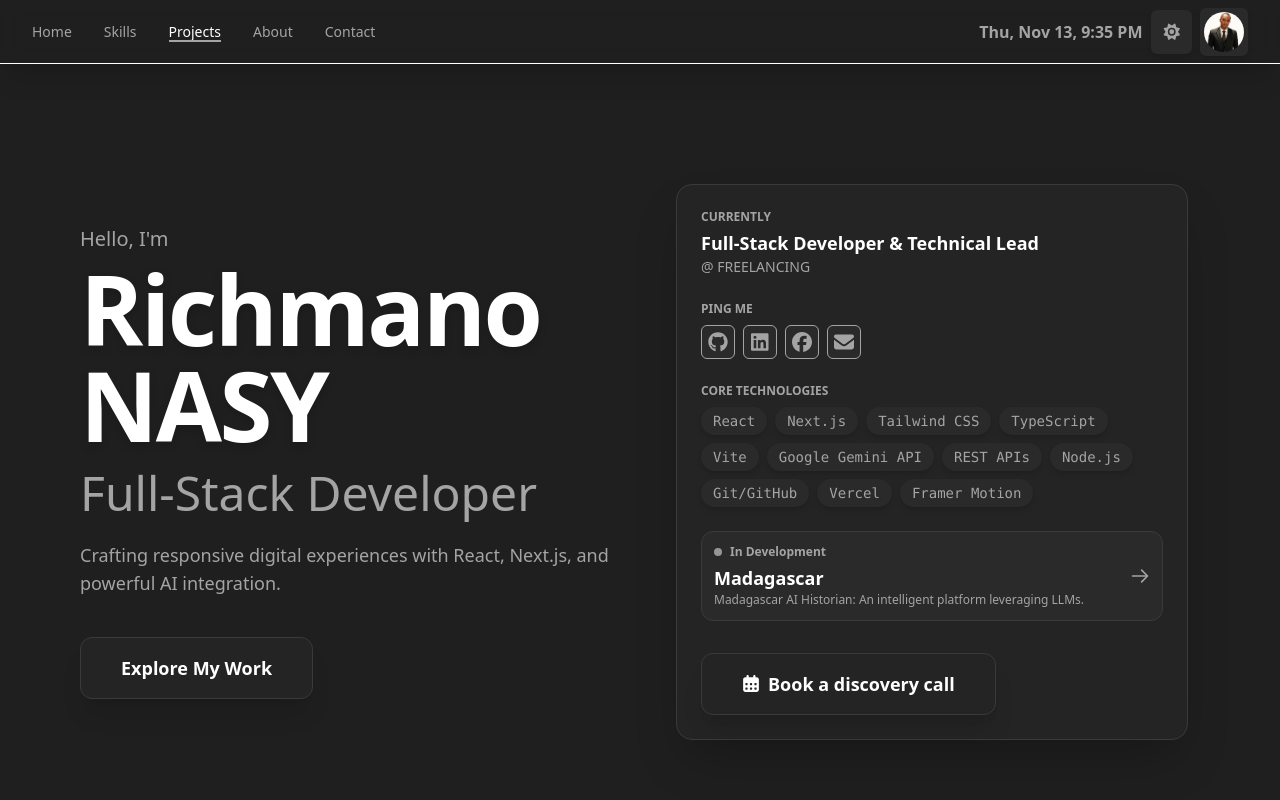
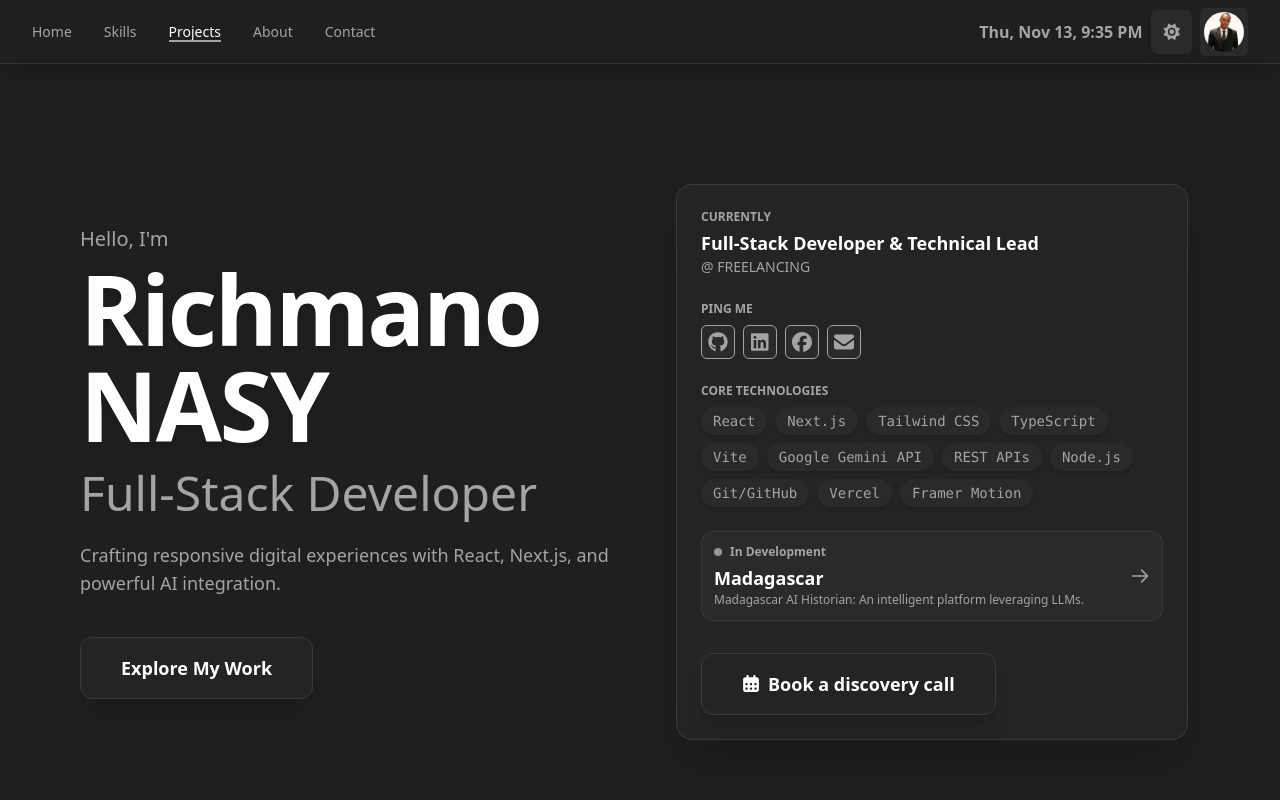
Before and after one commit to Richmano-stack/Richmano2025, a Next.js app: page / in a window 1280 px wide. Shown: the top 800 px of the page. Built offline with nearby package versions, Linux system fonts and the light colour scheme.

Commit message:
Update Header.tsx

```diff
--- a/components/Header.tsx
+++ b/components/Header.tsx
@@ -58,7 +58,7 @@ export const Header: React.FC<HeaderProps> = (props) => {
           borderBottomColor: 'var(--border-light)',
         }}
       >
-        <div className="w-full px-4 sm:px-6 lg:px-8 flex justify-between items-center h-16 font-normal backdrop-blur-sm border-b shadow-xl">
+        <div className="w-full px-4 sm:px-6 lg:px-8 flex justify-between items-center h-16 font-normal backdrop-blur-sm shadow-xl border-b border-b-[0.5px] border-white/10">
 
           {/* Desktop Navigation (Hidden on mobile) */}
           <nav className="hidden md:flex space-x-8">
```
